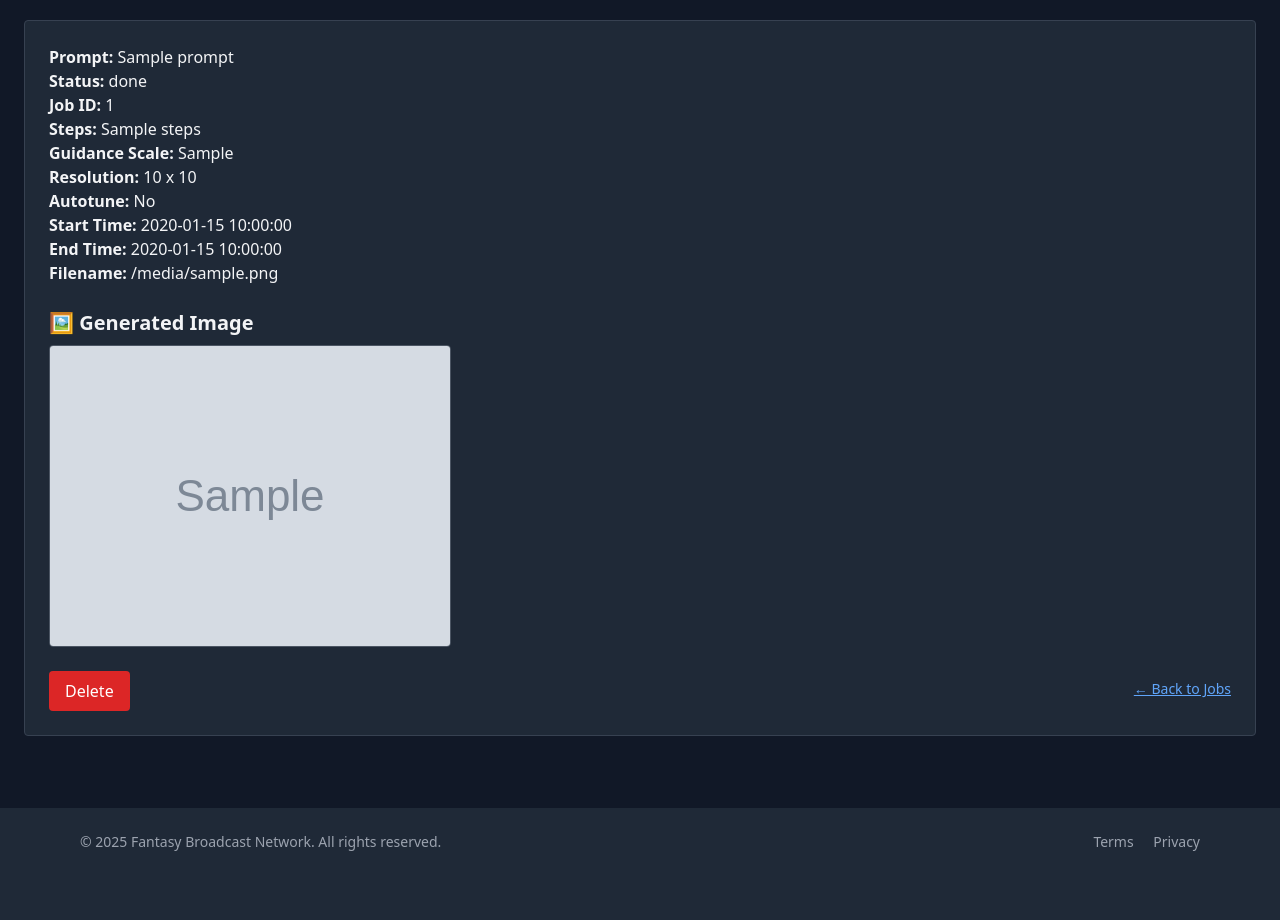
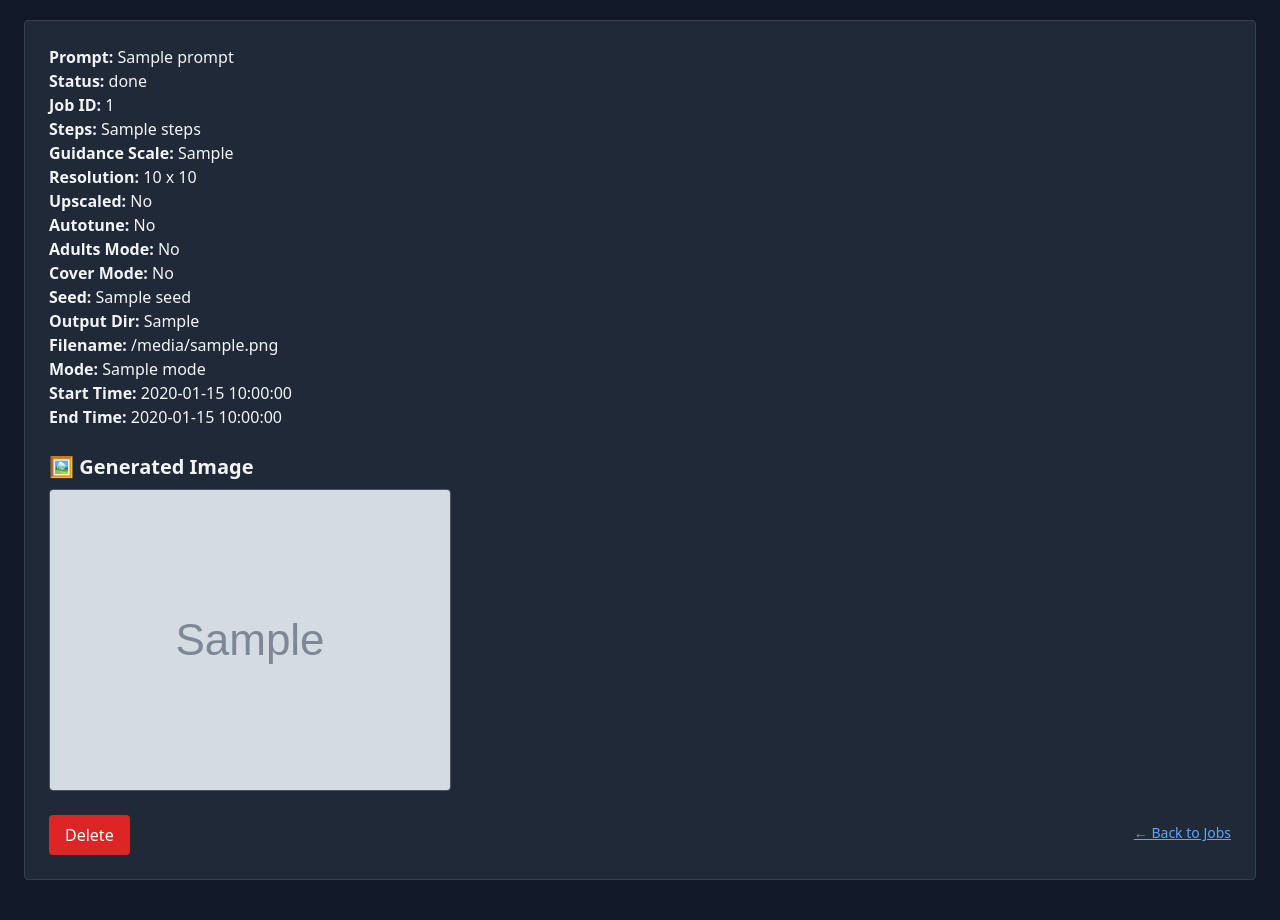
Before and after one commit to Hisha/FBN_Publishing, a FastAPI app: template templates/job_detail.html in a window 1280 px wide. Shown: the part 176-1096 px from the top of the page. Before the commit the page ends 1027 px from the top, so only its background shows below. Run offline with FastAPI, Linux system fonts and the light colour scheme; the template is opened without the code that fills it: most values are stand-ins (such as "Sample title", 1, 10 or a date in 2020); grey boxes marked "Sample" are stand-in pictures; some libraries are stand-ins or nearby versions.

Commit message:
Update job_detail.html

```diff
--- a/templates/job_detail.html
+++ b/templates/job_detail.html
@@ -11,10 +11,19 @@
       <p><strong>Steps:</strong> {{ job.steps }}</p>
       <p><strong>Guidance Scale:</strong> {{ job.guidance_scale }}</p>
       <p><strong>Resolution:</strong> {{ job.width }} x {{ job.height }}</p>
+      <p><strong>Upscaled:</strong> {{ "Yes" if job.upscaled else "No" }}</p>
       <p><strong>Autotune:</strong> {{ "Yes" if job.autotune else "No" }}</p>
+      <p><strong>Adults Mode:</strong> {{ "Yes" if job.adults else "No" }}</p>
+      <p><strong>Cover Mode:</strong> {{ "Yes" if job.cover_mode else "No" }}</p>
+      <p><strong>Seed:</strong> {{ job.seed if job.seed else "Random" }}</p>
+      <p><strong>Output Dir:</strong> {{ job.output_dir or "Default (~/FluxImages)" }}</p>
+      <p><strong>Filename:</strong> {{ job.filename or "N/A" }}</p>
+      <p><strong>Mode:</strong> {{ job.mode or "N/A" }}</p>
       <p><strong>Start Time:</strong> {{ job.start_time | localtime }}</p>
       <p><strong>End Time:</strong> {{ job.end_time | localtime }}</p>
-      <p><strong>Filename:</strong> {{ job.filename or "N/A" }}</p>
+      {% if job.error_message %}
+        <p class="text-red-400"><strong>Error:</strong> {{ job.error_message }}</p>
+      {% endif %}
     </div>
 
     {% if job.status == "done" %}
@@ -22,7 +31,7 @@
         <h2 class="text-xl font-semibold mb-2">🖼️ Generated Image</h2>
         <img src="{{ request.scope.root_path }}/images/{{ job.filename }}" alt="Generated Image" class="border border-gray-600 rounded max-w-full">
       </div>
-    {% elif job.status == "failed" and job.error_message %}
+    {% elif job.status == "failed" %}
       <div class="mt-6 text-red-400">
         <h2 class="text-xl font-semibold mb-2">⚠️ Error Message</h2>
         <p>{{ job.error_message }}</p>
```
